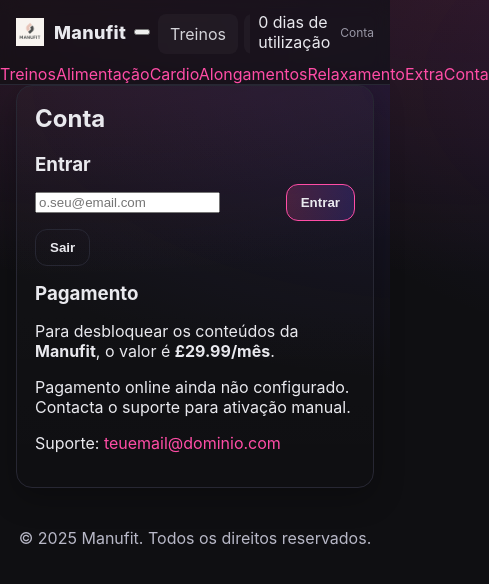
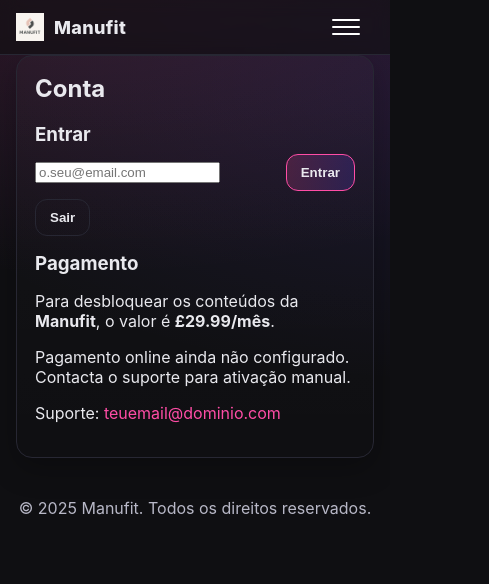
Before and after one commit to manumendes1995/manufit, a React (Vite) app: page /conta in a window 390 px wide. Shown: the top 584 px of the page, 489 px wide, since content can reach past the window. Built offline with nearby package versions, Linux system fonts and the light colour scheme.

Commit message:
Deploy: paywall + whitelist

```diff
--- a/package.json
+++ b/package.json
@@ -11,6 +11,7 @@
     "deploy": "gh-pages -d dist"
   },
   "dependencies": {
+    "@stripe/stripe-js": "^7.9.0",
     "react": "^18.3.1",
     "react-dom": "^18.3.1",
     "react-router-dom": "^6.23.1"
--- a/src/index.css
+++ b/src/index.css
@@ -98,3 +98,61 @@
     opacity: .8;
   }
 }
+
+/* === HAMBÚRGUER + GAVETA MOBILE === */
+.hamburger {
+  display: none;
+  width: 40px;
+  height: 34px;
+  border: 0;
+  background: transparent;
+  position: relative;
+  margin-left: auto;
+  margin-right: 8px;
+}
+.hamburger span {
+  position: absolute;
+  left: 6px;
+  right: 6px;
+  height: 2px;
+  background: #fff;
+  border-radius: 2px;
+  transition: transform .25s ease, top .25s ease, opacity .2s;
+}
+.hamburger span:nth-child(1){ top: 9px; }
+.hamburger span:nth-child(2){ top: 16px; }
+.hamburger span:nth-child(3){ top: 23px; }
+
+.topbar.menu-open .hamburger span:nth-child(1){ top: 16px; transform: rotate(45deg); }
+.topbar.menu-open .hamburger span:nth-child(2){ opacity: 0; }
+.topbar.menu-open .hamburger span:nth-child(3){ top: 16px; transform: rotate(-45deg); }
+
+.drawer {
+  display: none;
+}
+.topbar.menu-open .drawer {
+  display: block;
+}
+.drawer-nav {
+  background: rgba(18,18,22,.98);
+  border-top: 1px solid rgba(255,255,255,.06);
+  backdrop-filter: blur(6px);
+  padding: 10px 12px;
+  display: grid;
+  gap: 8px;
+}
+.drawer-nav a {
+  display: block;
+  padding: 12px 10px;
+  border-radius: 10px;
+  background: rgba(255,255,255,.04);
+}
+
+/* Mobile rules */
+@media (max-width: 768px){
+  .brand-logo { height: 28px; }
+  .brand .name { font-size: 18px; }
+  .nav-right { display: none; }            /* simplifica topo no mobile */
+  .nav.nav-desktop { display: none; }      /* esconde nav normal */
+  .hamburger { display: inline-block; }    /* mostra botão */
+}
```
Also changed, not shown: 1 other file (tests, documents, lock files or other folders).
